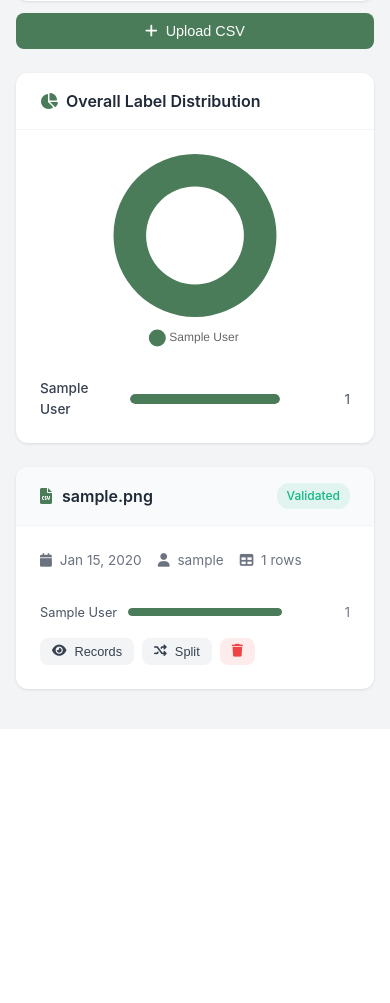
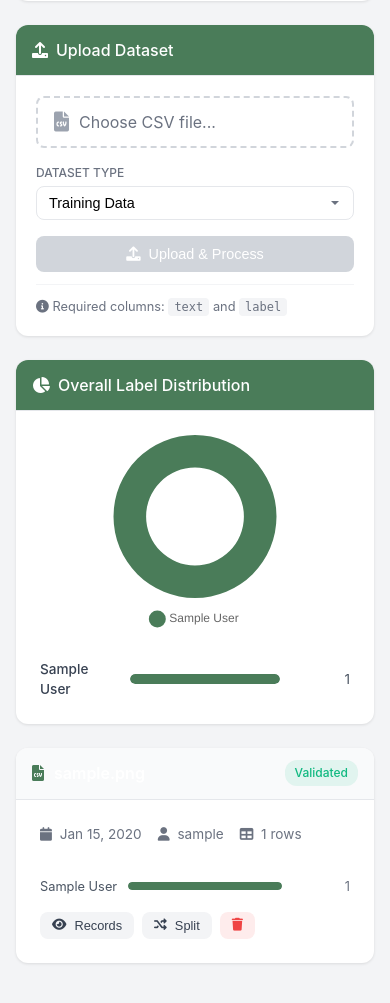
Before and after one commit to clausevilla/Sentio, a Django app: page /ml-admin/data/ in a window 390 px wide. Shown: the part 462-1465 px from the top of the page. Before the commit the page ends 1155 px from the top, so only its background shows below. Run offline with Django 5.2, Linux system fonts and the light colour scheme; a user stored in the database is signed in; tables that the repository leaves empty hold one stand-in row (values such as "Sample post"); data that the repository does not hold is empty.

Commit message:
#16 Fix UI and update data page to not to use popup window for uploading data
Former-commit-id: 87104cddb37b3b88b811eaba535fec112c9c5d37

```diff
--- a/apps/ml_admin/static/ml_admin/css/base.css
+++ b/apps/ml_admin/static/ml_admin/css/base.css
@@ -4,6 +4,10 @@
    ======================================== */
 
 :root {
+    /* color style */
+    --color-primary: #4A7C59;
+    --color-primary-light: #5C8A72;
+    --color-primary-lighter: #7FAF93;
     --primary: #4A7C59;
     --primary-dark: #3d6a4a;
     --secondary: #5B7C99;
--- a/apps/ml_admin/static/ml_admin/css/components.css
+++ b/apps/ml_admin/static/ml_admin/css/components.css
@@ -13,28 +13,34 @@
 }
 
 .card-header {
-    padding: 1rem 1.5rem;
-    border-bottom: 1px solid var(--gray-100);
+    padding: 0.8rem 1rem;
+    background: var(--gray-50);
+    border-bottom: 1px solid var(--gray-200);
     display: flex;
     align-items: center;
     justify-content: space-between;
+    background-color: var(--primary);
+    color: #fff;
 }
 
 .card-header h3 {
     font-size: 1rem;
-    font-weight: 600;
+    font-weight: 500;
     display: flex;
     align-items: center;
     gap: 8px;
 }
 
-.card-header h3 i { color: var(--primary); }
+.card-header h3 i { color: white; }
 
 .card-header .link {
     font-size: 0.85rem;
-    color: var(--primary);
+    color: white;
     text-decoration: none;
 }
+
+/*change card header icon color to white*/
+
 
 .card-header .link:hover { text-decoration: underline; }
 
--- a/apps/ml_admin/static/ml_admin/css/data.css
+++ b/apps/ml_admin/static/ml_admin/css/data.css
@@ -1,6 +1,236 @@
 /* ========================================
    ML Admin - Data Page
    ======================================== */
+
+/* Upload Panel (inline) */
+.upload-panel .card-body {
+    padding: 1.25rem;
+}
+
+.upload-row {
+    display: flex;
+    align-items: center;
+    gap: 1rem;
+    flex-wrap: wrap;
+}
+
+.upload-file-section {
+    flex: 1;
+    min-width: 200px;
+}
+
+.upload-zone-inline {
+    display: flex;
+    align-items: center;
+    gap: 10px;
+    padding: 12px 16px;
+    border: 2px dashed var(--gray-300);
+    border-radius: var(--radius-sm);
+    cursor: pointer;
+    transition: all 0.2s;
+    color: var(--gray-500);
+}
+
+.upload-zone-inline:hover,
+.upload-zone-inline.dragover {
+    border-color: var(--primary);
+    background: rgba(74, 124, 89, 0.05);
+}
+
+.upload-zone-inline i {
+    font-size: 1.25rem;
+    color: var(--gray-400);
+}
+
+.file-selected {
+    display: flex;
+    align-items: center;
+    gap: 10px;
+    padding: 12px 16px;
+    background: rgba(74, 124, 89, 0.1);
+    border: 2px solid var(--primary);
+    border-radius: var(--radius-sm);
+    color: var(--primary);
+}
+
+.file-selected i {
+    font-size: 1.25rem;
+}
+
+.file-selected span {
+    flex: 1;
+    font-weight: 500;
+}
+
+.file-clear {
+    background: none;
+    border: none;
+    font-size: 1.25rem;
+    cursor: pointer;
+    color: var(--gray-400);
+    padding: 0 4px;
+}
+
+.file-clear:hover {
+    color: var(--danger);
+}
+
+.upload-type-section {
+    display: flex;
+    flex-direction: column;
+    gap: 4px;
+}
+
+.upload-type-section label {
+    font-size: 0.75rem;
+    font-weight: 500;
+    color: var(--gray-500);
+    text-transform: uppercase;
+}
+
+.upload-type-section .form-select {
+    min-width: 150px;
+}
+
+.upload-help {
+    margin-top: 0.75rem;
+    padding-top: 0.75rem;
+    border-top: 1px solid var(--gray-100);
+    font-size: 0.8rem;
+    color: var(--gray-500);
+}
+
+.upload-help code {
+    background: var(--gray-100);
+    padding: 2px 6px;
+    border-radius: 4px;
+    font-size: 0.75rem;
+}
+
+/* Upload Tasks Queue */
+.upload-tasks {
+    margin-bottom: 1.5rem;
+}
+
+.task-list {
+    max-height: 300px;
+    overflow-y: auto;
+}
+
+.task-item {
+    display: flex;
+    align-items: center;
+    gap: 12px;
+    padding: 12px 16px;
+    border-bottom: 1px solid var(--gray-100);
+}
+
+.task-item:last-child {
+    border-bottom: none;
+}
+
+.task-icon {
+    width: 36px;
+    height: 36px;
+    border-radius: 50%;
+    display: flex;
+    align-items: center;
+    justify-content: center;
+    font-size: 0.9rem;
+}
+
+.task-icon.processing {
+    background: rgba(59, 130, 246, 0.1);
+    color: var(--info);
+}
+
+.task-icon.success {
+    background: rgba(16, 185, 129, 0.1);
+    color: var(--success);
+}
+
+.task-icon.error {
+    background: rgba(239, 68, 68, 0.1);
+    color: var(--danger);
+}
+
+.task-info {
+    flex: 1;
+}
+
+.task-name {
+    font-weight: 500;
+    color: var(--gray-800);
+}
+
+.task-status {
+    font-size: 0.8rem;
+    color: var(--gray-500);
+    margin-top: 2px;
+}
+
+.task-status.processing {
+    color: var(--info);
+}
+
+.task-status.success {
+    color: var(--success);
+}
+
+.task-status.error {
+    color: var(--danger);
+}
+
+.task-progress {
+    width: 100%;
+    height: 4px;
+    background: var(--gray-100);
+    border-radius: 2px;
+    margin-top: 6px;
+    overflow: hidden;
+}
+
+.task-progress-bar {
+    height: 100%;
+    background: var(--info);
+    border-radius: 2px;
+    transition: width 0.3s;
+    animation: progress-pulse 1.5s ease-in-out infinite;
+}
+
+@keyframes progress-pulse {
+    0%, 100% { opacity: 1; }
+    50% { opacity: 0.6; }
+}
+
+.task-actions {
+    display: flex;
+    gap: 8px;
+}
+
+.task-dismiss {
+    background: none;
+    border: none;
+    color: var(--gray-400);
+    cursor: pointer;
+    padding: 4px;
+    font-size: 1rem;
+}
+
+.task-dismiss:hover {
+    color: var(--gray-600);
+}
+
+.task-type-badge {
+    display: inline-block;
+    padding: 2px 8px;
+    background: var(--gray-100);
+    border-radius: 10px;
+    font-size: 0.7rem;
+    font-weight: 500;
+    margin-left: 8px;
+    color: var(--gray-600);
+}
 
 /* Dataset Grid */
 .dataset-grid {
@@ -269,4 +499,6 @@
     .dataset-grid { grid-template-columns: 1fr; }
     .split-actions { grid-template-columns: 1fr; }
     .split-current { gap: 1rem; }
+    .upload-row { flex-direction: column; align-items: stretch; }
+    .upload-row .btn { width: 100%; }
 }
--- a/apps/ml_admin/static/ml_admin/js/data.js
+++ b/apps/ml_admin/static/ml_admin/js/data.js
@@ -4,6 +4,8 @@
 
 let selectedFile = null;
 let currentUploadId = null;
+let taskIdCounter = 0;
+let activeTasks = {};
 
 document.addEventListener('DOMContentLoaded', function() {
     initDragAndDrop();
@@ -64,7 +66,7 @@
     selectedFile = file;
 
     document.getElementById('uploadZone').style.display = 'none';
-    document.getElementById('filePreview').style.display = 'flex';
+    document.getElementById('fileSelected').style.display = 'flex';
     document.getElementById('fileName').textContent = file.name;
     document.getElementById('uploadBtn').disabled = false;
 }
@@ -77,26 +79,168 @@
     if (input) input.value = '';
 
     const zone = document.getElementById('uploadZone');
-    const preview = document.getElementById('filePreview');
+    const selected = document.getElementById('fileSelected');
     const btn = document.getElementById('uploadBtn');
 
-    if (zone) zone.style.display = 'block';
-    if (preview) preview.style.display = 'none';
+    if (zone) zone.style.display = 'flex';
+    if (selected) selected.style.display = 'none';
     if (btn) btn.disabled = true;
 }
 
+// ================================
+// Task Management
+// ================================
+
+function showTasksPanel() {
+    document.getElementById('uploadTasks').style.display = 'block';
+}
+
+function hideTasksPanel() {
+    if (Object.keys(activeTasks).length === 0) {
+        document.getElementById('uploadTasks').style.display = 'none';
+    }
+}
+
+function addTask(fileName, datasetType) {
+    const taskId = ++taskIdCounter;
+
+    activeTasks[taskId] = {
+        id: taskId,
+        fileName: fileName,
+        datasetType: datasetType,
+        status: 'processing'
+    };
+
+    showTasksPanel();
+
+    const taskList = document.getElementById('taskList');
+    const taskHtml = `
+        <div class="task-item" id="task-${taskId}">
+            <div class="task-icon processing">
+                <i class="fas fa-spinner fa-spin"></i>
+            </div>
+            <div class="task-info">
+                <div class="task-name">${escapeHtml(fileName)}</div>
+                <div class="task-status processing">
+                    <span class="task-status-text">Uploading and processing...</span>
+                    <span class="task-type-badge">${datasetType}</span>
+                </div>
+                <div class="task-progress">
+                    <div class="task-progress-bar" style="width: 30%"></div>
+                </div>
+            </div>
+        </div>
+    `;
+
+    taskList.insertAdjacentHTML('afterbegin', taskHtml);
+
+    return taskId;
+}
+
+function updateTaskStatus(taskId, status, message, details = null) {
+    const task = activeTasks[taskId];
+    if (!task) return;
+
+    task.status = status;
+
+    const taskEl = document.getElementById(`task-${taskId}`);
+    if (!taskEl) return;
+
+    const iconEl = taskEl.querySelector('.task-icon');
+    const statusEl = taskEl.querySelector('.task-status');
+    const statusTextEl = taskEl.querySelector('.task-status-text');
+    const progressEl = taskEl.querySelector('.task-progress');
+
+    // Update icon
+    iconEl.className = `task-icon ${status}`;
+    if (status === 'processing') {
+        iconEl.innerHTML = '<i class="fas fa-spinner fa-spin"></i>';
+    } else if (status === 'success') {
+        iconEl.innerHTML = '<i class="fas fa-check"></i>';
+    } else if (status === 'error') {
+        iconEl.innerHTML = '<i class="fas fa-times"></i>';
+    }
+
+    // Update status text
+    statusEl.className = `task-status ${status}`;
+    statusTextEl.textContent = message;
+
+    // Hide progress bar when done
+    if (status === 'success' || status === 'error') {
+        progressEl.style.display = 'none';
+
+        // Add dismiss button
+        const actionsEl = document.createElement('div');
+        actionsEl.className = 'task-actions';
+        actionsEl.innerHTML = `
+            <button class="task-dismiss" onclick="dismissTask(${taskId})" title="Dismiss">
+                <i class="fas fa-times"></i>
+            </button>
+        `;
+        taskEl.appendChild(actionsEl);
+
+        // Add details if provided
+        if (details && status === 'success') {
+            statusTextEl.innerHTML = `${message} <span style="color: var(--gray-400);">· ${details}</span>`;
+        }
+    }
+}
+
+function dismissTask(taskId) {
+    const taskEl = document.getElementById(`task-${taskId}`);
+    if (taskEl) {
+        taskEl.style.opacity = '0';
+        taskEl.style.transform = 'translateX(20px)';
+        taskEl.style.transition = 'all 0.3s';
+        setTimeout(() => {
+            taskEl.remove();
+            delete activeTasks[taskId];
+            hideTasksPanel();
+        }, 300);
+    }
+}
+
+// ================================
 // Upload File
+// ================================
+
 async function uploadFile() {
     if (!selectedFile) return;
+    // Keep reference to the file
+    const file = selectedFile;
+    const fileName = selectedFile.name;
+    const datasetType = document.getElementById('datasetType').value;
 
+    // Disable button and clear selection
     const btn = document.getElementById('uploadBtn');
     btn.disabled = true;
-    btn.innerHTML = '<i class="fas fa-spinner fa-spin"></i> Processing...';
 
+    // Create task
+    const taskId = addTask(fileName, datasetType);
+
+
+    // Clear file selection
+    clearFile();
+
+    // Prepare form data
     const formData = new FormData();
-    formData.append('csv_file', selectedFile);
+    formData.append('csv_file', file);
+    formData.append('dataset_type', datasetType);
+
+    // Reset selectedFile after adding to FormData
+    selectedFile = null;
 
     try {
+        // Simulate stages for better UX
+        setTimeout(() => {
+            if (activeTasks[taskId]?.status === 'processing') {
+                const progressBar = document.querySelector(`#task-${taskId} .task-progress-bar`);
+                if (progressBar) progressBar.style.width = '60%';
+                const statusText = document.querySelector(`#task-${taskId} .task-status-text`);
+                if (statusText) statusText.textContent = 'Validating and cleaning data...';
+            }
+        }, 1500);
+
         const response = await fetch(URLS.uploadCsv, {
             method: 'POST',
             headers: { 'X-CSRFToken': getCSRF() },
@@ -106,18 +250,15 @@
         const data = await response.json();
 
         if (data.success) {
-            toast(data.message);
-            closeModal('uploadModal');
-            setTimeout(() => location.reload(), 1000);
+            updateTaskStatus(taskId, 'success', 'Upload complete', `${data.row_count || ''} records processed`);
+
+            // Refresh page after a delay
+            setTimeout(() => location.reload(), 2000);
         } else {
-            toast(data.error || 'Upload failed', 'error');
-            btn.disabled = false;
-            btn.innerHTML = '<i class="fas fa-upload"></i> Upload';
+            updateTaskStatus(taskId, 'error', data.error || 'Upload failed');
         }
     } catch (error) {
-        toast('Upload failed', 'error');
-        btn.disabled = false;
-        btn.innerHTML = '<i class="fas fa-upload"></i> Upload';
+        updateTaskStatus(taskId, 'error', 'Upload failed: Network error');
     }
 }
 
--- a/apps/ml_admin/templates/ml_admin/base_admin.html
+++ b/apps/ml_admin/templates/ml_admin/base_admin.html
@@ -1,3 +1,6 @@
+<!--Disclaimer: LLM has been used to assist in the generation of this part of the code especially for repetitive structures.-->
+
+
 {% load static %}
 <!DOCTYPE html>
 <html lang="en">
--- a/apps/ml_admin/templates/ml_admin/data.html
+++ b/apps/ml_admin/templates/ml_admin/data.html
@@ -27,9 +27,64 @@
         <div class="stat-value">{{ type_breakdown.unlabeled }}</div>
         <div class="stat-label">Unlabeled</div>
     </div>
-    <button class="btn btn-primary" onclick="openModal('uploadModal')">
-        <i class="fas fa-plus"></i> Upload CSV
-    </button>
+</div>
+
+<!-- Upload Panel (inline, not modal) -->
+<div class="card upload-panel" style="margin-bottom: 1.5rem;">
+    <div class="card-header">
+        <h3><i class="fas fa-upload"></i> Upload Dataset</h3>
+    </div>
+    <div class="card-body">
+        <div class="upload-row">
+            <!-- File Selection -->
+            <div class="upload-file-section">
+                <div class="upload-zone-inline" id="uploadZone" onclick="document.getElementById('fileInput').click()">
+                    <i class="fas fa-file-csv"></i>
+                    <span>Choose CSV file...</span>
+                    <input type="file" id="fileInput" accept=".csv" style="display:none" onchange="fileSelected(this)">
+                </div>
+                <div class="file-selected" id="fileSelected" style="display:none">
+                    <i class="fas fa-file-csv"></i>
+                    <span id="fileName">filename.csv</span>
+                    <button class="file-clear" onclick="clearFile()">&times;</button>
+                </div>
+            </div>
+
+            <!-- Dataset Type -->
+            <div class="upload-type-section">
+                <label>Dataset Type</label>
+                <select id="datasetType" class="form-select">
+                    <option value="Training">Training Data</option>
+                    <option value="Test">Test Data</option>
+                    <option value="Unlabeled">Unlabeled</option>
+                </select>
+            </div>
+
+            <!-- Upload Button -->
+            <button class="btn btn-primary" id="uploadBtn" onclick="uploadFile()" disabled>
+                <i class="fas fa-upload"></i> Upload & Process
+            </button>
+        </div>
+
+        <div class="upload-help">
+            <i class="fas fa-info-circle"></i>
+            Required columns: <code>text</code> and <code>label</code>
+        </div>
+    </div>
+</div>
+
+<!-- Upload Tasks Queue -->
+<div class="upload-tasks" id="uploadTasks" style="display: none;">
+    <div class="card">
+        <div class="card-header">
+            <h3><i class="fas fa-tasks"></i> Processing Tasks</h3>
+        </div>
+        <div class="card-body no-pad">
+            <div class="task-list" id="taskList">
+                <!-- Tasks will be added here dynamically -->
+            </div>
+        </div>
+    </div>
 </div>
 
 <!-- Overall Label Distribution -->
@@ -123,47 +178,12 @@
         </div>
     </div>
     {% empty %}
-    <div class="empty-state">
+    <div class="empty-state full">
         <i class="fas fa-cloud-upload-alt"></i>
         <h4>No Datasets Yet</h4>
-        <p>Upload your first CSV to get started</p>
-        <button class="btn btn-primary" onclick="openModal('uploadModal')">
-            <i class="fas fa-upload"></i> Upload CSV
-        </button>
+        <p>Upload your first CSV using the panel above</p>
     </div>
     {% endfor %}
-</div>
-
-<!-- Upload Modal -->
-<div class="modal" id="uploadModal">
-    <div class="modal-content">
-        <div class="modal-header">
-            <h3><i class="fas fa-upload"></i> Upload CSV</h3>
-            <button class="modal-close" onclick="closeModal('uploadModal')">&times;</button>
-        </div>
-        <div class="modal-body">
-            <div class="upload-zone" id="uploadZone" onclick="document.getElementById('fileInput').click()">
-                <i class="fas fa-cloud-upload-alt"></i>
-                <p>Click or drag CSV file</p>
-                <input type="file" id="fileInput" accept=".csv" style="display:none" onchange="fileSelected(this)">
-            </div>
-            <div class="file-preview" id="filePreview" style="display:none">
-                <i class="fas fa-file-csv"></i>
-                <span id="fileName"></span>
-                <button onclick="clearFile()">&times;</button>
-            </div>
-            <div class="help-text">
-                <strong>Required columns:</strong> <code>text</code> and <code>label</code><br>
-                <strong>Labels:</strong> Normal, Depression, Suicidal, Stress
-            </div>
-        </div>
-        <div class="modal-footer">
-            <button class="btn btn-secondary" onclick="closeModal('uploadModal')">Cancel</button>
-            <button class="btn btn-primary" id="uploadBtn" onclick="uploadFile()" disabled>
-                <i class="fas fa-upload"></i> Upload
-            </button>
-        </div>
-    </div>
 </div>
 
 <!-- Records Modal -->
```
Also changed, not shown: apps/ml_admin/static/ml_admin/css/dashboard.css (+21 -1 lines).
